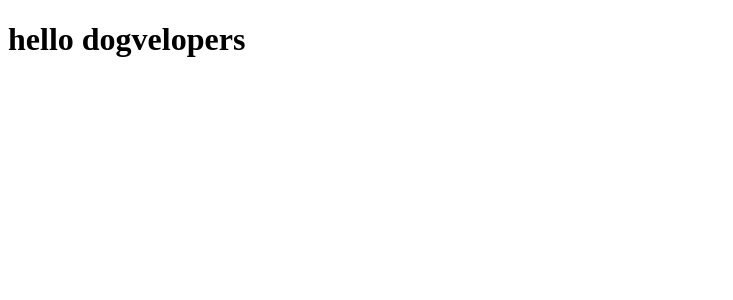
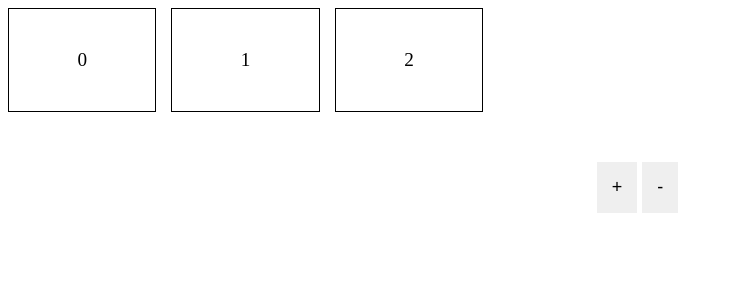
Before and after one commit to dogVelopers/2022-FE-React-02, a React (Create React App) app: page / in a window 1280 px wide. Shown: the top 300 px of the page, without its empty margins (0-733 px from the left). Built offline with nearby package versions, Linux system fonts and the light colour scheme.

Commit message:
FE3 과제완료(노욱진)
FE3 과제완료(노욱진)

```diff
--- a/src/App.tsx
+++ b/src/App.tsx
@@ -1,11 +1,47 @@
-import React from "react";
+import "./app.css";
+
+import React, { useState, useEffect } from "react";
 
 function App() {
+  let [number, setNumber] = useState<number[]>([0, 1, 2]);
+
   return (
     <div>
-      <h1>hello dogvelopers</h1>
+      <div className="numBoxContainer">
+        {number.map((i) => {
+          return (
+            <div className="numBox" key={i}>
+              {number[i]}
+            </div>
+          );
+        })}
+      </div>
+      <div className="buttonDiv">
+        <button
+          onClick={() => {
+            const plusNum = [...number];
+            let newNumLength = plusNum.length;
+            plusNum.push(newNumLength);
+            setNumber(plusNum);
+          }}
+        >
+          +
+        </button>
+        <button
+          onClick={() => {
+            const minusNum = [...number];
+            minusNum.pop();
+            setNumber(minusNum);
+          }}
+        >
+          -
+        </button>
+      </div>
     </div>
   );
 }
 
 export default App;
+
+// 3. 더하기 버튼을 눌렀을 때 “현재 배열의 길이” 값을 배열의 마지막에 추가
+// 4. 빼기 버튼을 눌렀을 때 “가장 오른쪽 마지막" 값을 배열에서 삭제
--- /dev/null
+++ b/src/app.css
@@ -0,0 +1,25 @@
+.buttonDiv {
+  margin-top: 50px;
+  text-align: center;
+}
+.buttonDiv button {
+  padding: 15px;
+  margin-right: 5px;
+  border: none;
+  font-size: large;
+}
+.boxDiv {
+  border: 1px solid black;
+  padding: 10px;
+}
+.numBoxContainer {
+  display: flex;
+}
+.numBox {
+  border: 1px solid black;
+  width: 10%;
+  padding: 40px 10px;
+  margin-right: 15px;
+  text-align: center;
+  font-size: larger;
+}
```
